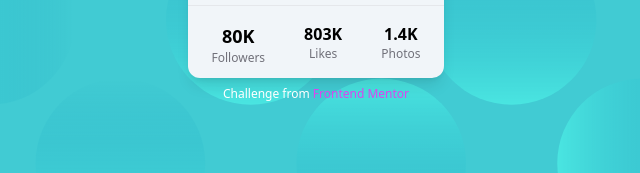
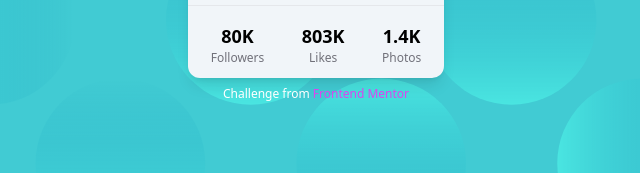
Before and after one commit to 2Kelvin/profile-card-tailwind, a website: page src/index.html in a window 1280 px wide. Shown: the part 445-618 px from the top of the page, 324-964 px from the left. Drawn offline with Linux system fonts and the light colour scheme.

Commit message:
added larger font size

```diff
--- a/src/index.html
+++ b/src/index.html
@@ -31,11 +31,11 @@
                 <h2 class="font-bold text-lg">80K</h2>
                 <p class="text-zinc-500 text-xs">Followers</p>
             </div>
-            <div class="p-2 text-center">
+            <div class="p-2 text-center text-lg">
                 <h2 class="font-bold">803K</h2>
                 <p class="text-zinc-500 text-xs">Likes</p>
             </div>
-            <div class="p-2 text-center">
+            <div class="p-2 text-center text-lg">
                 <h2 class="font-bold">1.4K</h2>
                 <p class="text-zinc-500 text-xs">Photos</p>
             </div>
```
